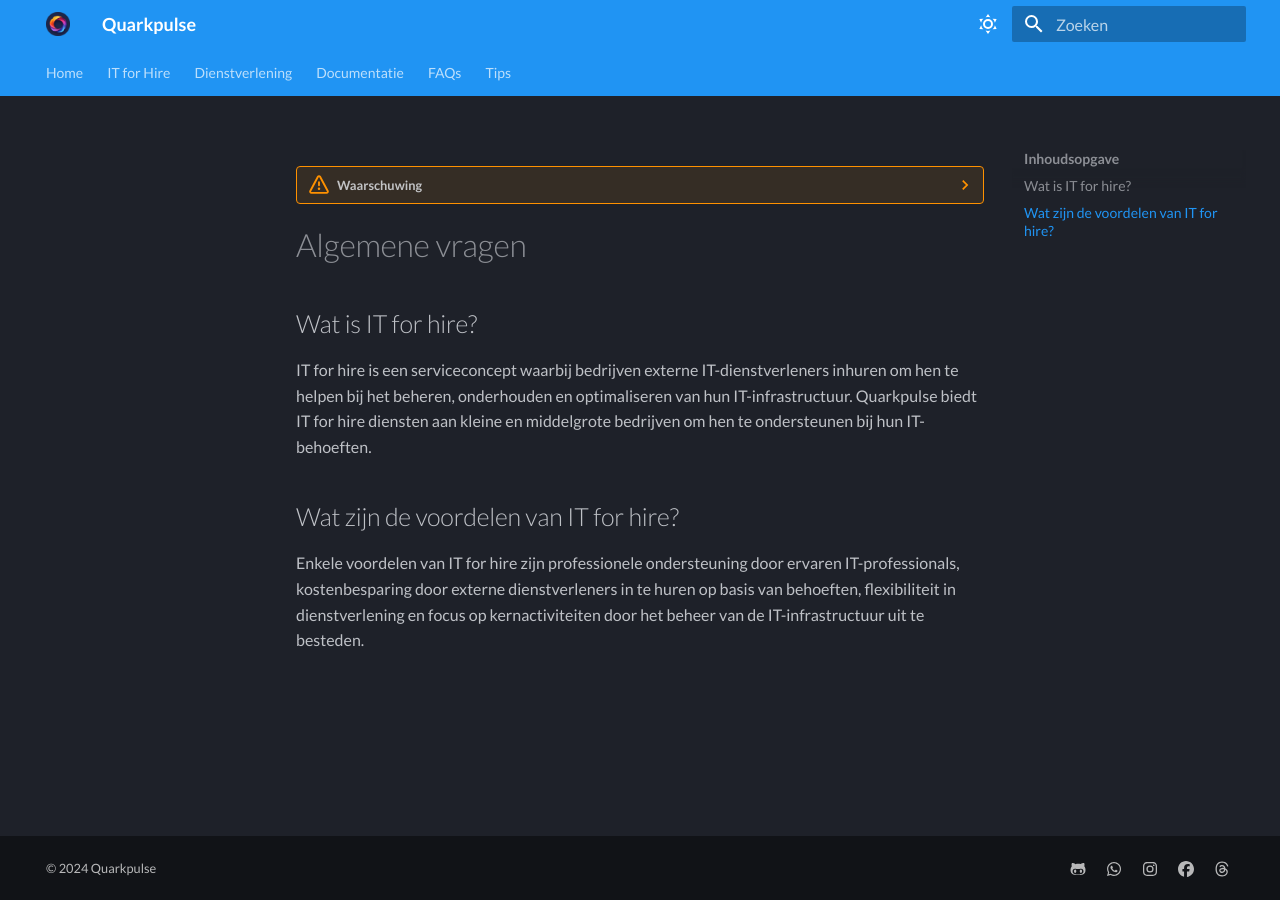
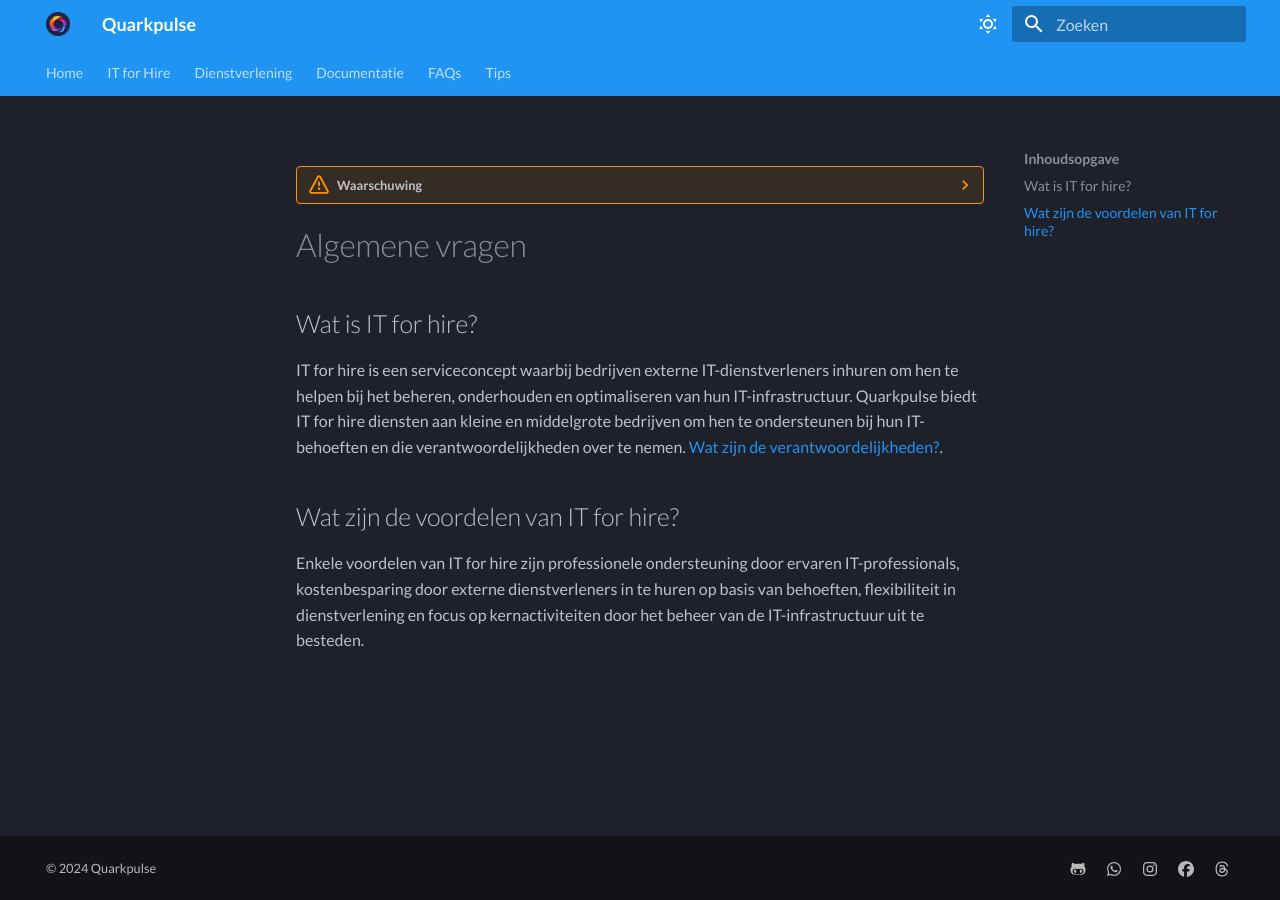
Before and after one commit to Quarkpulse/docs, an MkDocs documentation site: the page built from docs/FAQs/Algemeen/algemene-vragen.md, in a window 1280 px wide. Built offline with MkDocs 1.6.1 and Material for MkDocs 9.7.7, drawn with Linux system fonts in a browser that asks for light colours; emoji names are drawn with the system emoji font.

Commit message:
Link updates

```diff
--- a/docs/FAQs/Algemeen/algemene-vragen.md
+++ b/docs/FAQs/Algemeen/algemene-vragen.md
@@ -4,7 +4,7 @@
 # Algemene vragen
 
 ## Wat is IT for hire?
-IT for hire is een serviceconcept waarbij bedrijven externe IT-dienstverleners inhuren om hen te helpen bij het beheren, onderhouden en optimaliseren van hun IT-infrastructuur. Quarkpulse biedt IT for hire diensten aan kleine en middelgrote bedrijven om hen te ondersteunen bij hun IT-behoeften.
+IT for hire is een serviceconcept waarbij bedrijven externe IT-dienstverleners inhuren om hen te helpen bij het beheren, onderhouden en optimaliseren van hun IT-infrastructuur. Quarkpulse biedt IT for hire diensten aan kleine en middelgrote bedrijven om hen te ondersteunen bij hun IT-behoeften en die verantwoordelijkheden over te nemen. [Wat zijn de verantwoordelijkheden?](https://quarkpulse.github.io/docs/FAQs/Diensten/dienstverlening/#wat-zijn-de-verantwoordelijkheden-voor-quarkpulse).
 
 ## Wat zijn de voordelen van IT for hire?
 Enkele voordelen van IT for hire zijn professionele ondersteuning door ervaren IT-professionals, kostenbesparing door externe dienstverleners in te huren op basis van behoeften, flexibiliteit in dienstverlening en focus op kernactiviteiten door het beheer van de IT-infrastructuur uit te besteden.
--- a/mkdocs.yml
+++ b/mkdocs.yml
@@ -2,7 +2,7 @@ site_name: Quarkpulse
 
 nav:
   - Home: index.md
-  - IT for Hire: ./IT%20for%20hire/introductie.md
+  - IT for Hire: ./IT-for-hire/introductie.md
   - Dienstverlening: ./Dienstverlening/Algemeen/01-introductie.md
   - Documentatie: ./Documentatie/inleiding.md
   - FAQs: ./FAQs/introductie.md
```
Also changed, not shown: docs/IT-for-hire/Algemeen/it-support.md (renamed from docs/IT for hire/Algemeen/it-support.md), docs/IT-for-hire/Algemeen/voor-wie.md (renamed from docs/IT for hire/Algemeen/voor-wie.md), docs/IT-for-hire/Algemeen/wat-is.md (renamed from docs/IT for hire/Algemeen/wat-is.md), docs/IT-for-hire/introductie.md (renamed from docs/IT for hire/introductie.md).
